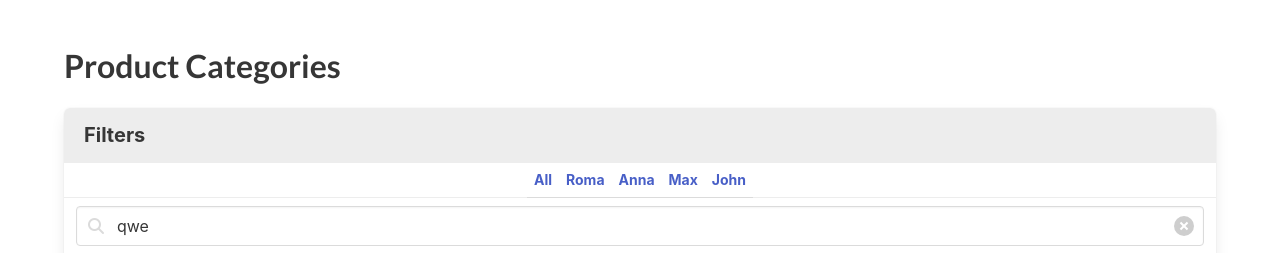
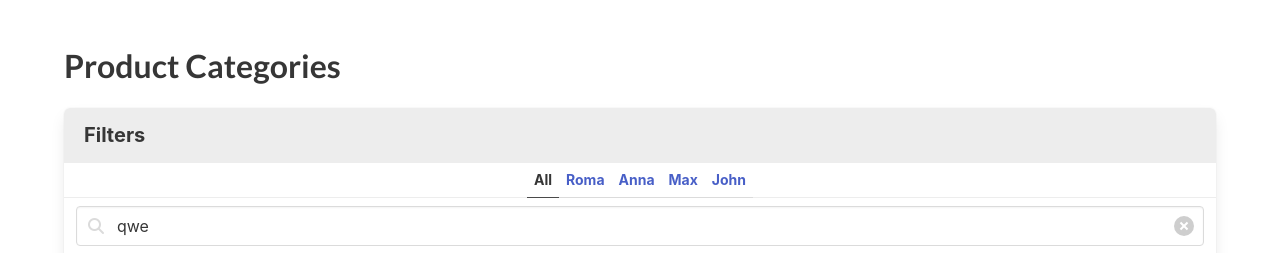
Before and after one commit to ArtemZakhar/react_product-categories-practice--mar24-Artem_Zakharchuk, a React (Create React App) app: page / in a window 1280 px wide. Shown: the top 253 px of the page. Built offline with nearby package versions, Linux system fonts and the light colour scheme.

Commit message:
finished second task

```diff
--- a/src/App.jsx
+++ b/src/App.jsx
@@ -1,11 +1,12 @@
 /* eslint-disable jsx-a11y/accessible-emoji */
-import React from 'react';
+import React, { useState } from 'react';
 import './App.scss';
 
 import usersFromServer from './api/users';
 import categoriesFromServer from './api/categories';
 import productsFromServer from './api/products';
 import { Product } from './components/Products';
+import { filter } from './helpers/filter';
 
 const products = productsFromServer.map(product => {
   const category = categoriesFromServer.find(
@@ -17,7 +18,8 @@ const products = productsFromServer.map(product => {
 });
 
 export const App = () => {
-  console.log(products);
+  const [filterByOwner, setFilterByOwner] = useState('All');
+  const filteredProducts = filter(products, { filterByOwner });
 
   const TABLE_HEADERS = ['ID', 'Product', 'Category', 'User'];
 
@@ -31,11 +33,26 @@ export const App = () => {
             <p className="panel-heading">Filters</p>
 
             <p className="panel-tabs has-text-weight-bold">
-              <a data-cy="FilterAllUsers" href="#/">
+              <a
+                data-cy="FilterAllUsers"
+                href="#/"
+                {...(filterByOwner === 'All' && {
+                  className: 'is-active',
+                })}
+                onClick={() => setFilterByOwner('All')}
+              >
                 All
               </a>
               {usersFromServer.map(serverUser => (
-                <a data-cy="FilterUser" href="#/" key={serverUser.id}>
+                <a
+                  data-cy="FilterUser"
+                  href="#/"
+                  key={serverUser.id}
+                  {...(serverUser.name === filterByOwner && {
+                    className: 'is-active',
+                  })}
+                  onClick={() => setFilterByOwner(serverUser.name)}
+                >
                   {serverUser.name}
                 </a>
               ))}
@@ -167,7 +184,7 @@ export const App = () => {
             </thead>
 
             <tbody>
-              {products.map(product => (
+              {filteredProducts.map(product => (
                 <Product product={product} key={product.id} />
               ))}
             </tbody>
--- /dev/null
+++ b/src/helpers/filter.js
@@ -0,0 +1,17 @@
+export const filter = (products, { filterByOwner }) => {
+  let copyProducts = [...products];
+
+  switch (filterByOwner) {
+    case 'All': {
+      break;
+    }
+
+    default: {
+      copyProducts = copyProducts.filter(
+        product => product.user.name === filterByOwner,
+      );
+    }
+  }
+
+  return copyProducts;
+};
```
